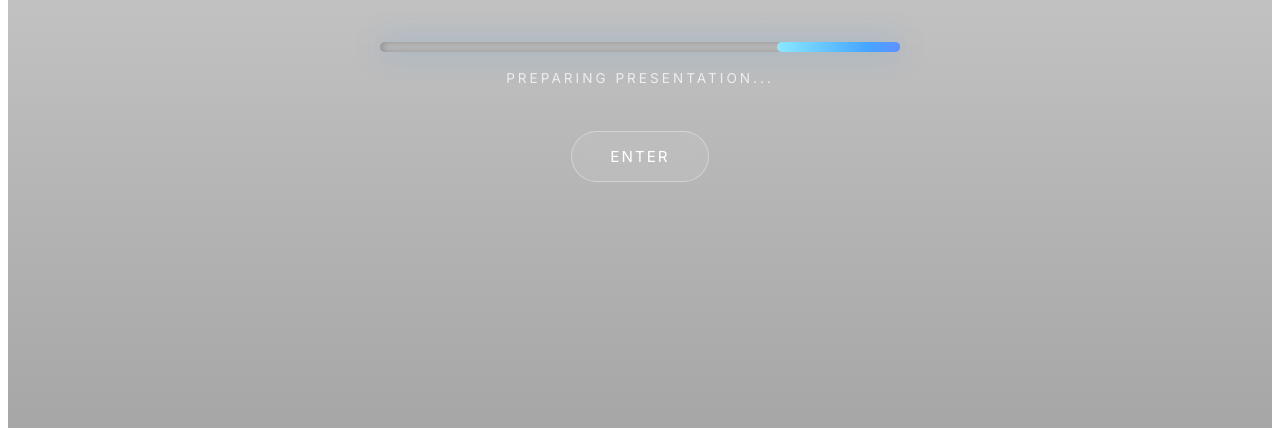
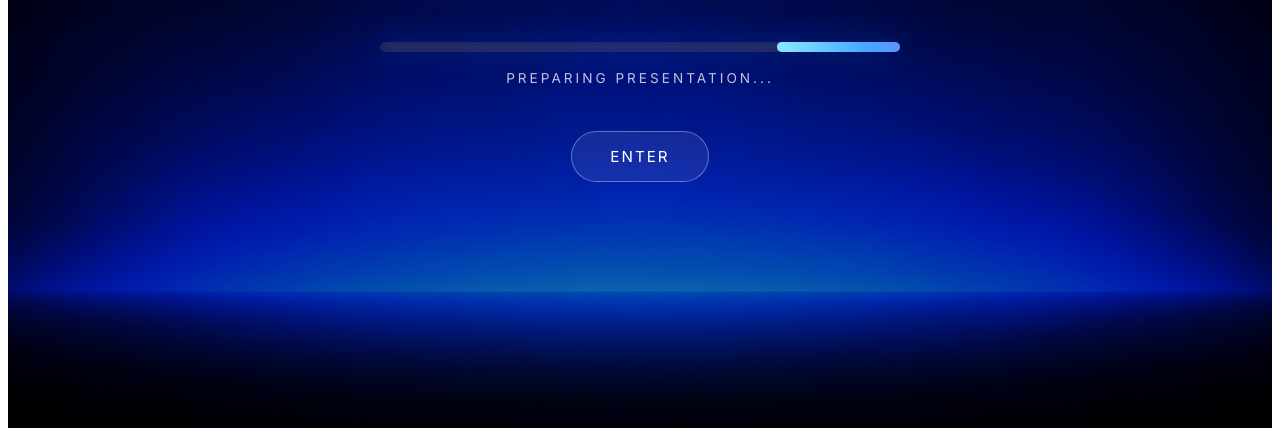
Before and after one commit to bechis69/adaywellspent2026, a plain HTML site: page index.html in a window 1280 px wide. Shown: the part 380-816 px from the top of the page. Drawn offline with nearby package versions, Linux system fonts and the light colour scheme.

Commit message:
Update background image and styles in index.html

```diff
--- a/index.html
+++ b/index.html
@@ -11,7 +11,7 @@
     display: flex;
     justify-content: center;
     align-items: center;
-    background: url('YOUR_BACKGROUND_IMAGE_URL') center center / cover no-repeat;
+    background: url(e74b93f768aa58b54355f5a32d6000ef6702fd6f910e605667f2fbf82be50f8d.png) center center / cover no-repeat;
     overflow: hidden;
 }
 
```
